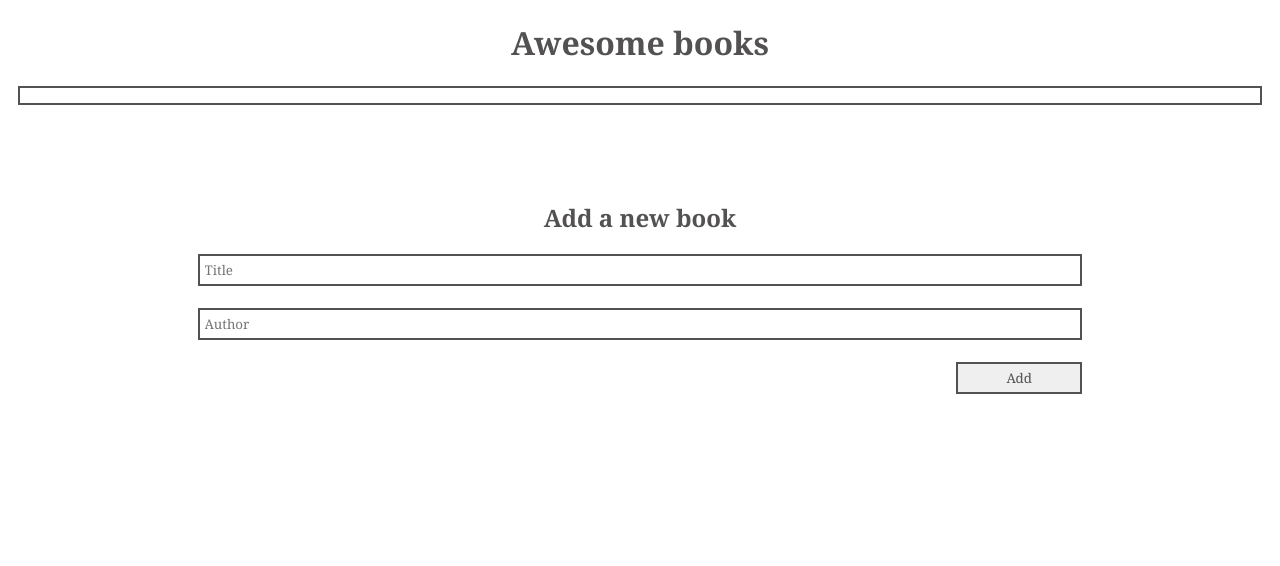
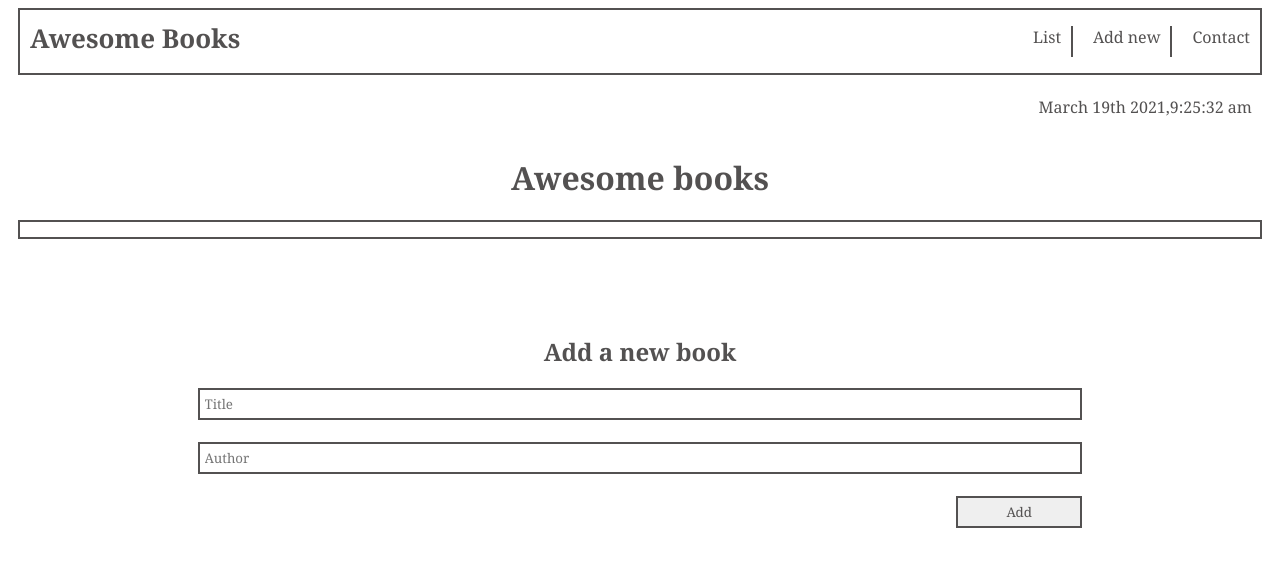
Before and after one commit to Leeoasis/Awesome-books, a website with bundled scripts: page index.html in a window 1280 px wide. Built offline with nearby package versions, Linux system fonts and the light colour scheme.

Commit message:
Add nav-bar in html.index

```diff
--- a/index.html
+++ b/index.html
@@ -1,12 +1,25 @@
 <!DOCTYPE html>
 <html lang="en">
+
 <head>
 	<meta charset="UTF-8" />
 	<meta http-equiv="X-UA-Compatible" content="IE=edge" />
 	<title>Awesome book list</title>
 	<link rel="stylesheet" href="style.css" />
 </head>
+
 <body>
+	<div class="nav-bar">
+		<h1>Awesome Books</h1>
+		<ul class="nav-ul">
+			<li id="list"><a class="switch-link" href="#">List</a></li>
+			<li id="add-link"><a class="switch-link" href="#">Add new</a></li>
+			<li id="contacts"><a class="switch-link" href="#">Contact</a></li>
+		</ul>
+	</div>
+	<div class="date">
+		<p>March 19th 2021,<span>9:25:32 am</span></p>
+	</div>
 	<h1 class="books">Awesome books</h1>
 
 	<!--Dynamic Book Display-->
@@ -20,24 +33,12 @@
 		<h2>Add a new book</h2>
 		<form id="form">
 			<div class="text-input">
-					<input
-						type="text"
-						id="title"
-						name="title"
-						placeholder="Title"
-						required
-					/>
+				<input type="text" id="title" name="title" placeholder="Title" required />
 			</div>
 			<br />
 
 			<div class="text-input">
-					<input
-						type="text"
-						id="author"
-						name="author"
-						placeholder="Author"
-						required
-					/>
+				<input type="text" id="author" name="author" placeholder="Author" required />
 			</div>
 			<br />
 			<button type="submit" class="addbtn">Add</button>
@@ -47,4 +48,5 @@
 	<script src="ui.js"></script>
 	<script src="storage.js"></script>
 </body>
+
 </html>
--- a/package.json
+++ b/package.json
@@ -1,7 +1,7 @@
 {
   "name": "awesome-books-1",
   "version": "1.0.0",
-  "description": "",
+  "description": "- [📖 About the Project](#Awesome books)\r   - [🛠 Built With](#built-with)\r     - [Tech Stack](#html-css)\r     - [Key Features](#home-page)\r   - [🚀 Live Demo](#live-demo)\r - [💻 Getting Started](#getting-started)\r   - [Setup](#setup)\r   - [Prerequisites](#prerequisites)\r   - [Run tests](#run-tests)\r   - [Deployment](#triangular_flag_on_post-deployment)\r - [👥 Authors](#Leslie_Gudo)\r - [🔭 Future Features](#the other pages)\r - [🤝 Contributing](#contributing)\r - [⭐️ Show your support](#support)\r - [🙏 Acknowledgements](#microverse)\r - [❓ FAQ (OPTIONAL)](#faq)\r - [📝 License](#license)",
   "main": "index.js",
   "scripts": {
     "test": "echo \"Error: no test specified\" && exit 1"
--- a/style.css
+++ b/style.css
@@ -2,6 +2,41 @@
   box-sizing: border-box;
   font-family: Cambria, Cochin, Georgia, Times, 'Times New Roman', serif;
   color: rgb(83, 81, 81);
+}
+
+.nav-bar {
+  display: flex;
+  margin: 5px 10px;
+  justify-content: space-between;
+  border: 2px rgb(83, 81, 81) solid;
+  padding: 0% 10px;
+}
+
+.nav-bar h1 {
+  font-size: 26px;
+  font-weight: 700;
+  margin-top: 10px;
+}
+
+.nav-ul {
+  display: flex;
+  list-style-type: none;
+  gap: 20px;
+}
+
+#list,
+#add-link {
+  border-right: 2px rgb(83, 81, 81) solid;
+  padding-right: 10px;
+}
+
+.nav-bar ul li a {
+  text-decoration: none;
+}
+
+.date {
+  display: flex;
+  justify-content: end;
 }
 
 .books {
```
Lines whose indentation alone changed are shown as unchanged.
